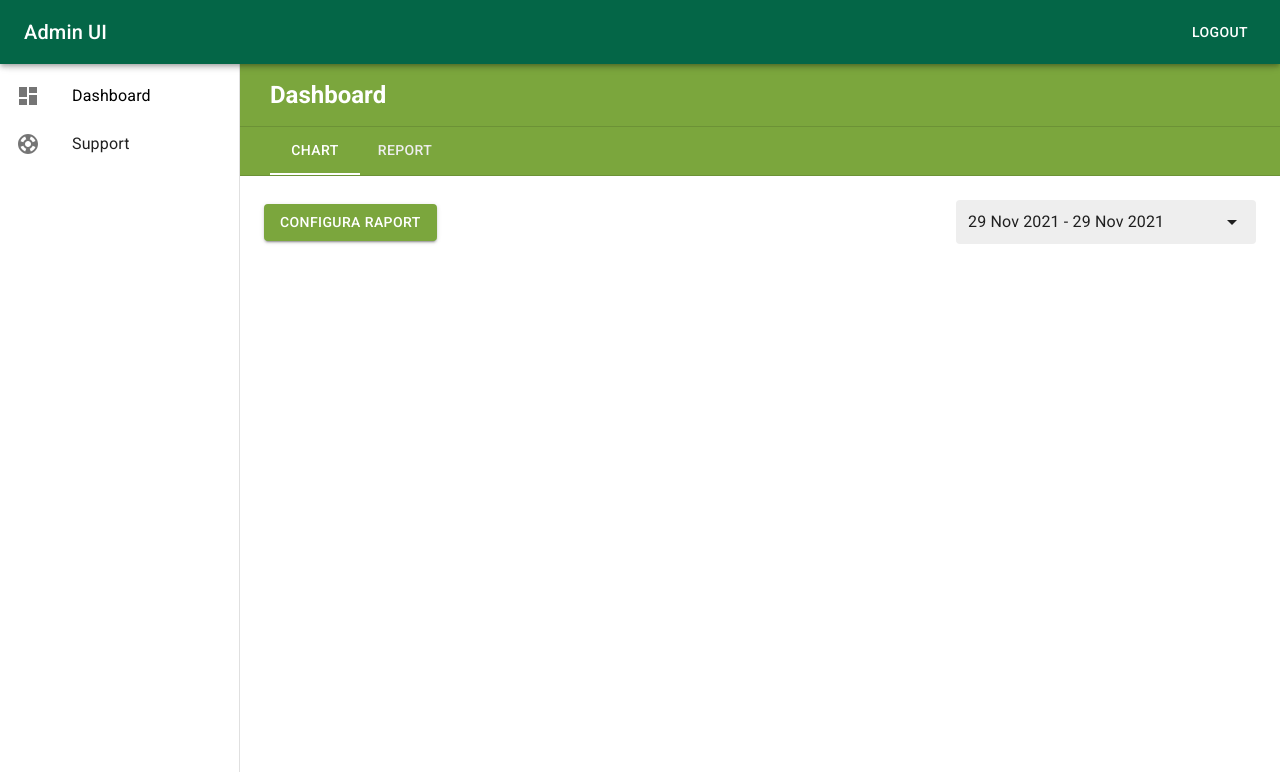
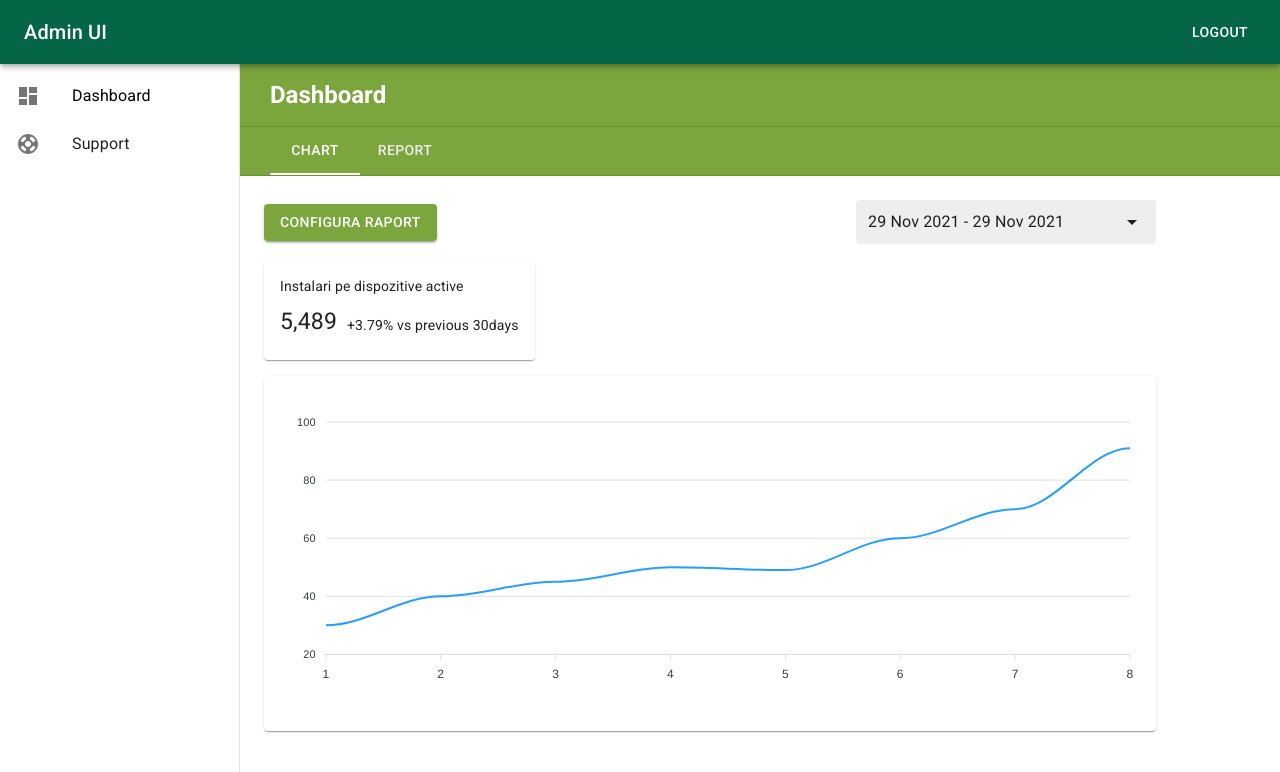
Before and after one commit to Arboker/admin_ui, a React (Create React App) app: page / in a window 1280 px wide. Shown: the top 772 px of the page. Built offline with nearby package versions, Linux system fonts and the light colour scheme.

Commit message:
Added chart and install statistics UI

```diff
--- a/package.json
+++ b/package.json
@@ -3,6 +3,7 @@
   "version": "0.1.0",
   "private": true,
   "dependencies": {
+    "@date-io/date-fns": "^2.11.0",
     "@emotion/react": "^11.7.0",
     "@emotion/styled": "^11.6.0",
     "@mui/icons-material": "^5.2.0",
@@ -10,7 +11,11 @@
     "@testing-library/jest-dom": "^5.11.4",
     "@testing-library/react": "^11.1.0",
     "@testing-library/user-event": "^12.1.10",
+    "apexcharts": "^3.31.0",
+    "date-fns": "^2.0.0-beta.5",
     "react": "^17.0.2",
+    "react-apexcharts": "^1.3.9",
+    "react-date-range": "^1.4.0",
     "react-dom": "^17.0.2",
     "react-router-dom": "^6.0.2",
     "react-scripts": "4.0.3",
--- a/src/app/controller/Dashboard.js
+++ b/src/app/controller/Dashboard.js
@@ -13,6 +13,32 @@ class Dashboard extends React.Component {
                 key: 'selection',
             },
             open: false,
+            options: {
+                chart: {
+                    id: "basic-bar",
+                    toolbar: {
+                        show: false
+                    },
+                    type: "area"
+                },
+                stroke: {
+                    show: true,
+                    curve: 'smooth',
+                    lineCap: 'butt',
+                    colors: undefined,
+                    width: 2,
+                    dashArray: 0,
+                },
+                xaxis: {
+                    categories: [1, 2, 3, 4, 5, 6, 7, 8, 9]
+                }
+            },
+            series: [
+                {
+                    name: "value",
+                    data: [30, 40, 45, 50, 49, 60, 70, 91]
+                }
+            ]
         }
     }
 
--- a/src/app/view/Dashboard.js
+++ b/src/app/view/Dashboard.js
@@ -8,8 +8,12 @@ import TabPanel from '../components/TabPanel'
 import Button from '@mui/material/Button';
 import { DateRangePicker } from 'react-date-range';
 import ArrowDropDownIcon from '@mui/icons-material/ArrowDropDown';
+import CardActions from '@mui/material/CardActions';
+import CardContent from '@mui/material/CardContent';
+import Card from '@mui/material/Card';
 
 import { formatDate } from '../../helpers/main';
+import Chart from "react-apexcharts";
 
 import 'react-date-range/dist/styles.css'; // main style file
 import 'react-date-range/dist/theme/default.css'; // theme css file
@@ -46,7 +50,8 @@ const Dashboard = (props) => {
                     </Tabs>
                 </Box>
             </Box>
-            <TabPanel value={props.state.tabValue} index={0} className="dashboard_panel_calendar">
+            <TabPanel value={props.state.tabValue} index={0} className="tab_panel_block">
+                <Box className="dashboard_panel_calendar">
                     <Button variant="contained" className="mui_button" sx={{ background: "#7ba63d" }}>Configura raport</Button>
                     <div className="range_picker_container">
                         <div className="range_picker_result" onClick={() => props.toggleDD(!props.state.open)}>
@@ -68,7 +73,37 @@ const Dashboard = (props) => {
                             </div>
                         ) : ""}
                     </div>
+                </Box>
+
+                <Card sx={{ width: "fit-content", marginTop: 2 }}>
+                    <CardContent>
+                        <Typography sx={{ fontSize: 14 }} gutterBottom>
+                            Instalari pe dispozitive active
+                        </Typography>
+                        <Box className="installs_container">
+                            <span style={{ fontSize: 23 }}>
+                                5,489
+                            </span>
+                            <span style={{ fontSize: 14 }}>
+                                +3.79% vs previous 30days
+                            </span>
+                        </Box>
+                    </CardContent>
+                </Card>
+
+                <Card className="card_chart_container">
+                    <CardContent>
+                        <Chart
+                            options={props.state.options}
+                            series={props.state.series}
+                            height="300"
+                            type="line"
+                        />
+                    </CardContent>
+                </Card>
+
             </TabPanel>
+
             <TabPanel value={props.state.tabValue} index={1}>
             </TabPanel>
         </Box>
--- a/src/assets/css/style.css
+++ b/src/assets/css/style.css
@@ -13,6 +13,10 @@
 
 .Mui-selected .tab_element {
     color: white;
+}
+
+.tab_panel_block {
+    width: calc(100% - 100px);
 }
 
 .tab_element {
@@ -45,7 +49,7 @@
     margin-top: 5px;
 }
 
-.dashboard_panel_calendar .MuiTypography-root {
+.dashboard_panel_calendar {
     width: 100%;
     display: flex;
     justify-content: space-between;
@@ -65,3 +69,18 @@
 .range_picker_container {
     position: relative;
 }
+
+.installs_container {
+    display: flex;
+    align-items: end;
+}
+
+.installs_container span:first-child {
+    margin-right: 10px;
+    position: relative;
+    top: 3px;
+}
+
+.card_chart_container {
+    margin-top: 16px;
+}
```
Also changed, not shown: 2 other files (tests, documents, lock files or other folders). Lines whose indentation alone changed are shown as unchanged.
